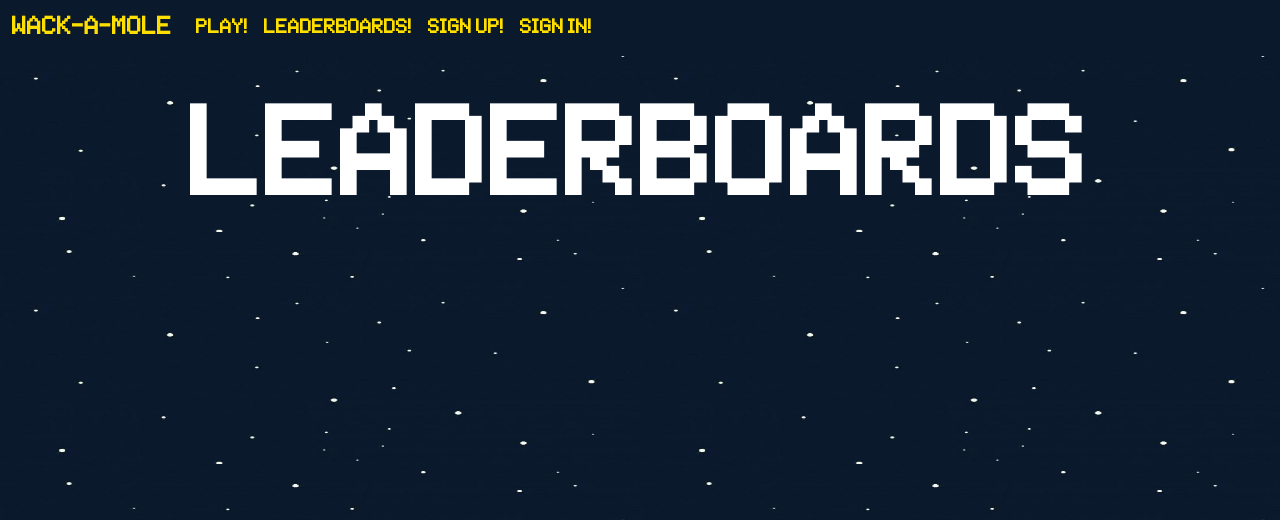
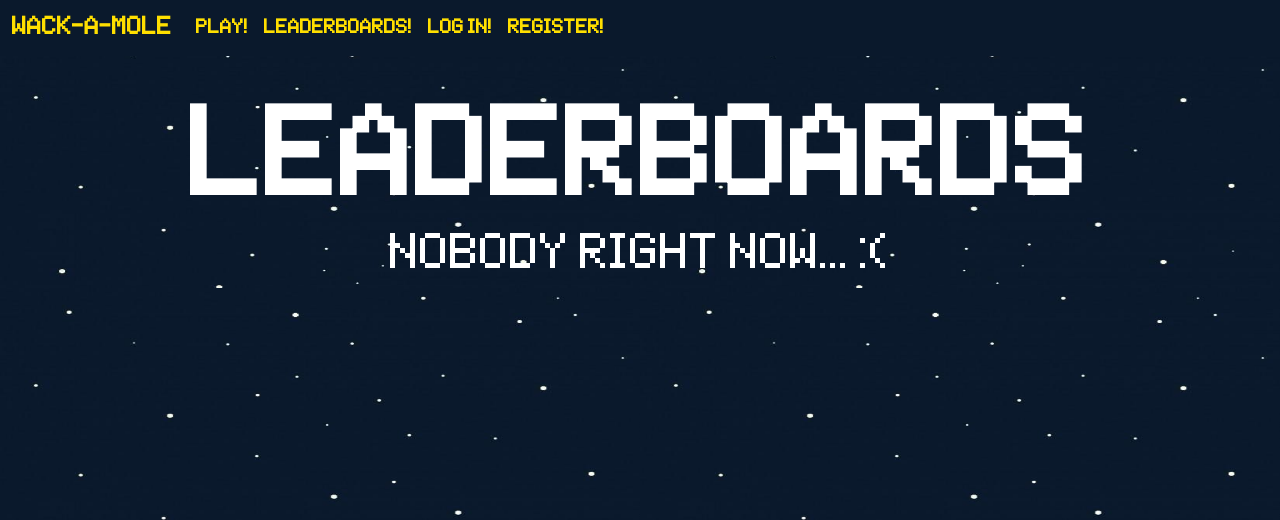
Before and after one commit to PG123432/NeamTame-P02, a Flask app: page /leaderboards in a window 1280 px wide. Shown: the top 520 px of the page. Run offline with Flask 2, Linux system fonts and the light colour scheme; data that the repository does not hold is empty.

Commit message:
Fixes to the templates

```diff
--- a/app/templates/index.html
+++ b/app/templates/index.html
@@ -41,10 +41,10 @@
           <a class="nav-link" style="font-weight:  bold; font-family: spaceInvaders;" href="/leaderboards">Leaderboards!</a>
         </li>
         <li class="nav-item" >
-          <a class="nav-link" style="font-weight:  bold; font-family: spaceInvaders;" href="/login">Sign Up!</a>
+          <a class="nav-link" style="font-weight:  bold; font-family: spaceInvaders;" href="/login">Log In!</a>
         </li>
         <li class="nav-item" >
-          <a class="nav-link" style="font-weight:  bold; font-family: spaceInvaders;" href="/register">Sign In!</a>
+          <a class="nav-link" style="font-weight:  bold; font-family: spaceInvaders;" href="/register">Register!</a>
         </li>
       </ul>
 
--- a/app/templates/leaderboards.html
+++ b/app/templates/leaderboards.html
@@ -3,9 +3,13 @@
 {% block content %}
 	<h1 style="color: white; text-align: center; font-size: 100px; font-weight: bold; font-family: spaceInvaders;">Leaderboards</h1>
 
+	{% if scores is defined and scores|length > 0 %}
+		{% for entry in scores %}
+			<h1 class="text-center" style="color : white; font-family: spaceInvaders;"> {{ loop.index}}. {{ entry.0 }} {{ entry.1}} </h1>
+		{% endfor %}
 
-	{% for entry in scores %}
-		<h1 class="text-center" style="color : white; font-family: spaceInvaders;"> {{ loop.index}}. {{ entry.0 }} {{ entry.1}} </h1>
-	{% endfor %}
+	{% else %}
+		<h1 class="text-center" style="color: white; font-family: spaceInvaders;">Nobody right now... :(</h1>
+	{% endif %}
 
 {% endblock %}
--- a/devlog.txt
+++ b/devlog.txt
@@ -88,3 +88,7 @@ Fixed indenation on init
 
 ryanW -- 2022-03-22 23:10
 - discovered that adding event listeners to object within a canvas is not possible...
+
+patrickG -- 2022-03-23 09:13
+- fixing minor bugs in templates in regards to it's links
+- adding "empty" functionality to the leaderboard
```
